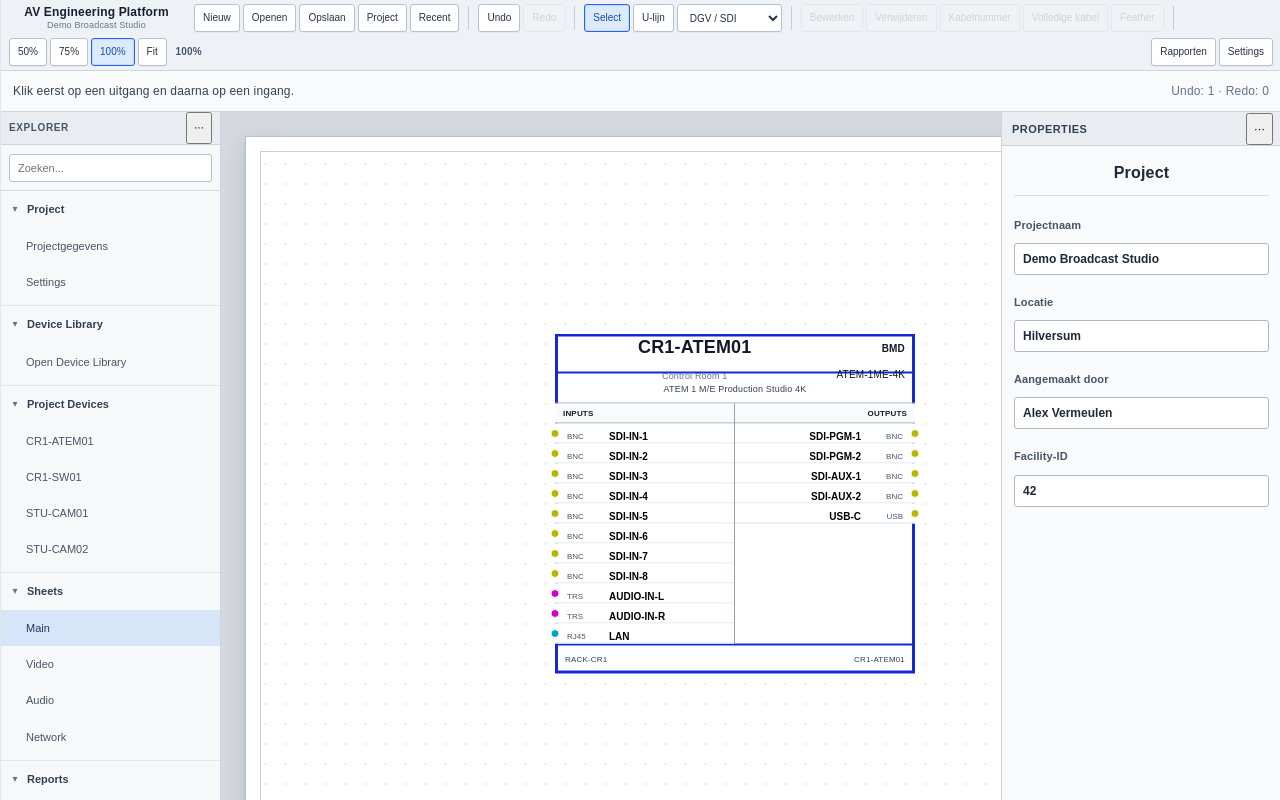
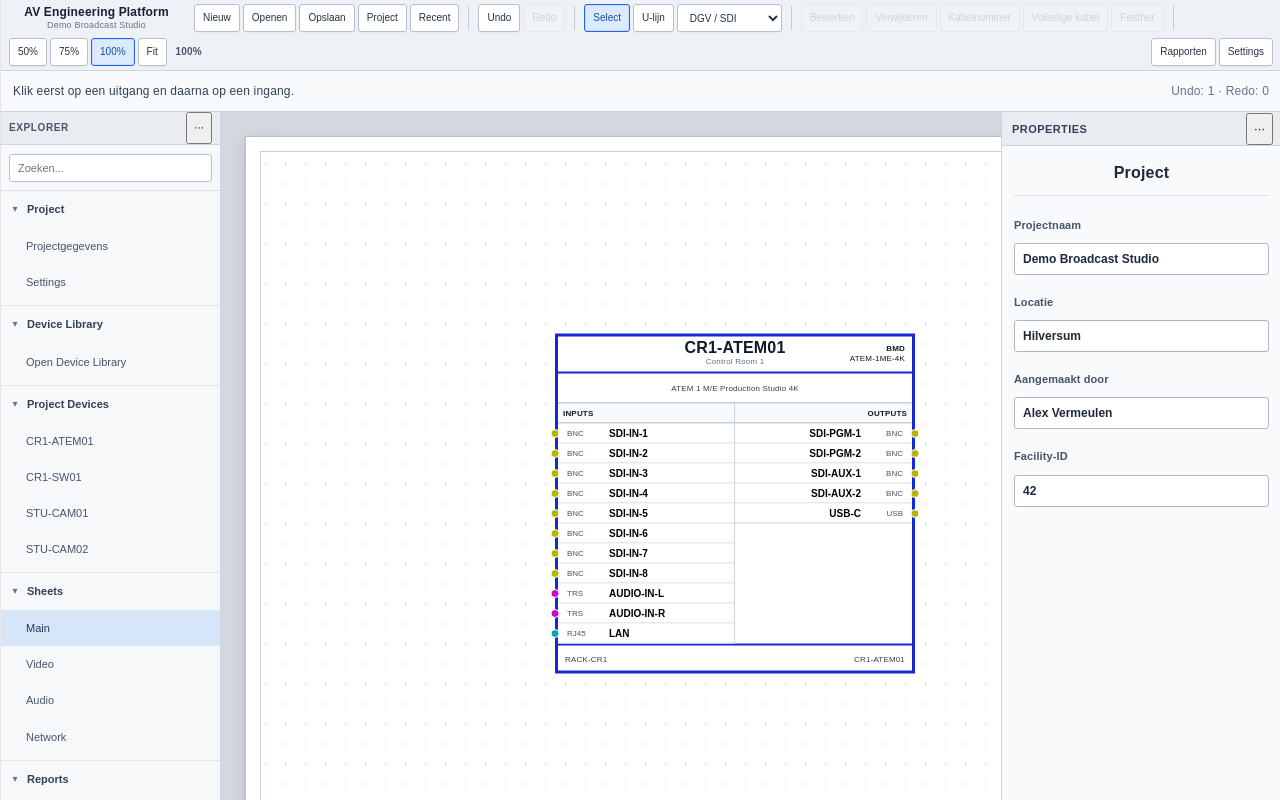
Before and after one commit to alexevermeulen/AVEngineering, a React (Vite) app: page / in a window 1280 px wide. Built offline with nearby package versions, Linux system fonts and the light colour scheme.

Commit message:
Refine grid aligned device node layout

```diff
--- a/src/App.css
+++ b/src/App.css
@@ -2314,3 +2314,223 @@
 .explorer-device-item {
   cursor: grab;
 }
+
+/* =========================================================
+   DEVICE NODE - GRID SAFE VISUAL FIX
+   ========================================================= */
+
+.device-node {
+  position: relative;
+  width: 360px;
+  border: 0;
+  box-shadow: none;
+  background: white;
+  color: #111827;
+  overflow: visible;
+}
+
+/*
+ * Blauwe buitenrand als overlay.
+ * Heeft dus GEEN invloed op de 360px geometrie of handles.
+ */
+.device-node::after {
+  content: '';
+  position: absolute;
+  inset: 0;
+  z-index: 2;
+  box-sizing: border-box;
+  border: 3px solid #1428d4;
+  pointer-events: none;
+}
+
+/*
+ * Handles moeten boven de rand blijven liggen.
+ */
+.device-node .react-flow__handle {
+  z-index: 3;
+}
+
+
+/* ---------- Titel ---------- */
+
+.device-title {
+  position: relative;
+  display: block;
+
+  width: 100%;
+  height: 40px;
+  padding: 0;
+
+  border-bottom: 2px solid #1428d4;
+  cursor: grab;
+  line-height: 1;
+}
+
+/*
+ * System name + location exact gecentreerd.
+ */
+.device-title > div:first-child {
+  position: absolute;
+  inset: 0;
+
+  display: flex;
+  flex-direction: column;
+  align-items: center;
+  justify-content: center;
+
+  min-width: 0;
+  padding: 0 80px;
+
+  text-align: center;
+}
+
+.device-title > div:first-child > strong {
+  display: block;
+  margin: 0;
+
+  font-size: 16px;
+  line-height: 18px;
+  white-space: nowrap;
+}
+
+.device-title small {
+  display: block;
+  margin: 0;
+
+  color: #64748b;
+  font-size: 8px;
+  line-height: 10px;
+  white-space: nowrap;
+}
+
+
+/* ---------- Manufacturer / model ---------- */
+
+.device-model {
+  position: absolute;
+  top: 0;
+  right: 10px;
+
+  display: flex;
+  flex-direction: column;
+  align-items: flex-end;
+  justify-content: center;
+
+  height: 40px;
+
+  text-align: right;
+  font-size: 8px;
+  line-height: 10px;
+}
+
+.device-model strong,
+.device-model span {
+  display: block;
+  margin: 0;
+  padding: 0;
+  line-height: 10px;
+  white-space: nowrap;
+}
+
+
+/* ---------- Description ---------- */
+
+.device-description {
+  display: flex;
+  align-items: center;
+  justify-content: center;
+
+  width: 100%;
+  height: 30px;
+  padding: 0 10px;
+
+  border-bottom: 1px solid #94a3b8;
+
+  color: #334155;
+  font-size: 8px;
+  line-height: 10px;
+  text-align: center;
+
+  overflow: hidden;
+}
+
+
+/* ---------- Port headings ---------- */
+
+.port-heading {
+  display: flex;
+  align-items: center;
+
+  height: 20px;
+  padding: 0 8px;
+
+  border-bottom: 1px solid #94a3b8;
+  background: #f8fafc;
+
+  font-size: 8px;
+  line-height: 10px;
+  font-weight: 800;
+}
+
+.port-column-right .port-heading {
+  justify-content: flex-end;
+  text-align: right;
+}
+
+
+/* ---------- Connector rows ---------- */
+
+.port-row {
+  position: relative;
+  display: grid;
+
+  width: 100%;
+  height: 20px;
+  min-height: 20px;
+
+  align-items: center;
+
+  border: 0;
+  border-bottom: 1px solid #cbd5e1;
+
+  background: white;
+
+  cursor: pointer;
+
+  font-size: 10px;
+  line-height: 12px;
+}
+
+.port-column:first-child {
+  border-right: 1px solid #cbd5e1;
+}
+
+.connector-label {
+  color: #475569;
+  font-size: 8px;
+  line-height: 10px;
+}
+
+.port-label {
+  font-weight: 700;
+  line-height: 12px;
+  white-space: nowrap;
+}
+
+
+/* ---------- Footer ---------- */
+
+.device-footer {
+  display: flex;
+  align-items: center;
+  justify-content: space-between;
+
+  height: 30px;
+  padding: 0 10px;
+
+  border-top: 2px solid #1428d4;
+
+  color: #334155;
+  font-size: 8px;
+  line-height: 10px;
+}
```
